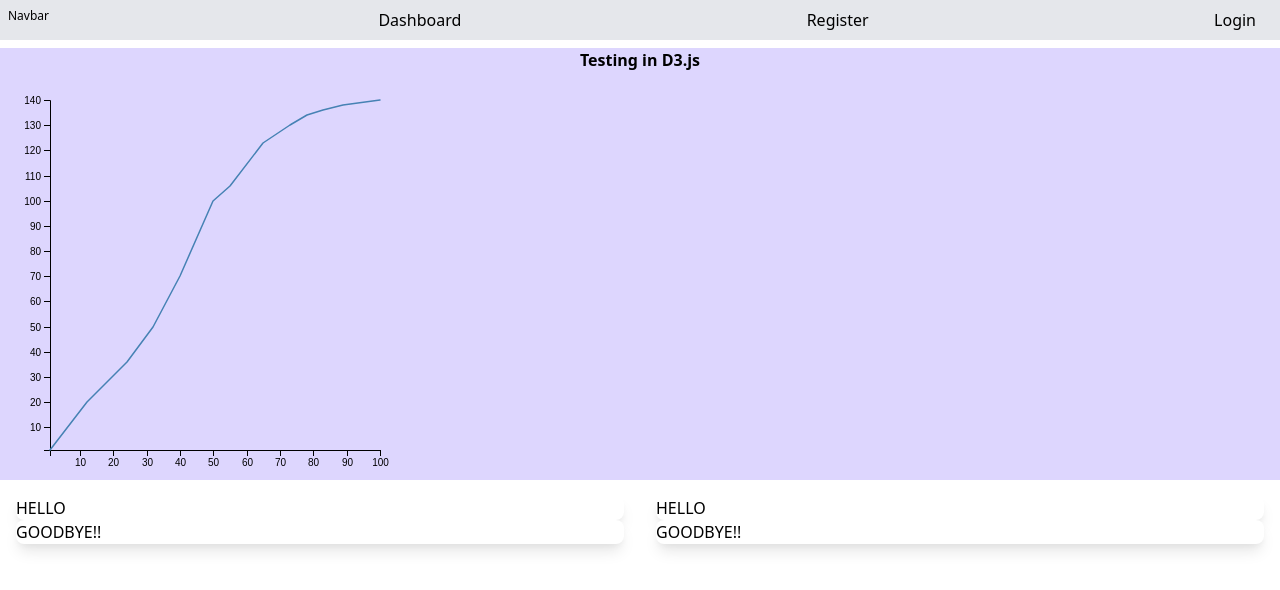
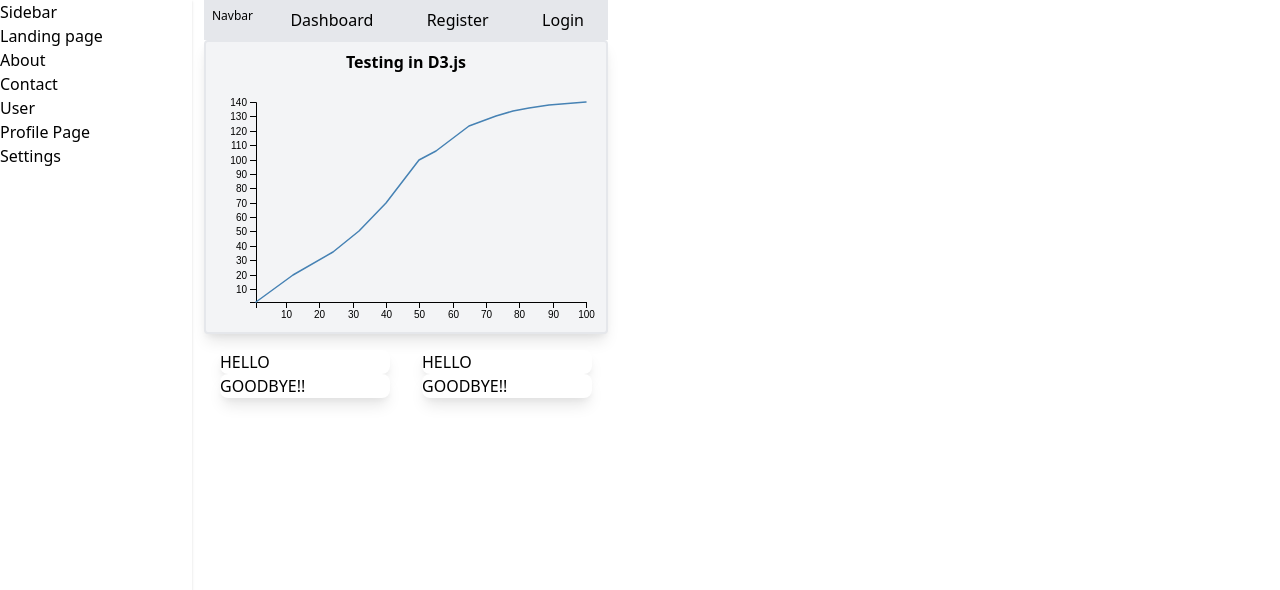
Before and after one commit to Virajj28/NextJS-Slack-, a Next.js app in the folder slack-clone/: page /dashboard in a window 1280 px wide. Shown: the top 590 px of the page. Built offline with nearby package versions, Linux system fonts and the light colour scheme.

Commit message:
sidebar done

```diff
--- /dev/null
+++ b/slack-clone/pages/components/Sidebar.js
@@ -0,0 +1,19 @@
+
+export default function Sidebar() {
+    return (
+        <div class="fixed h-full w-48 shadow">
+                    <h1>Sidebar</h1>
+                    <ul>
+                        <li>Landing page</li>
+                        <li>About</li>
+                        <li>Contact</li>
+                    </ul>
+                    <h1>User</h1>
+                    <ul>
+                        <li>Profile Page</li>
+                        <li>Settings</li>
+                    </ul>
+
+        </div>
+    )
+}
--- a/slack-clone/pages/dashboard.js
+++ b/slack-clone/pages/dashboard.js
@@ -1,5 +1,6 @@
 import Navbar from "./components/Navbar";
 import Cards from "./components/Cards";
+import Sidebar from "./components/Sidebar";
 import {useRef,useEffect} from "react";
 import * as D3 from "d3";
 
@@ -50,20 +51,23 @@ export default function dashboard(){
     },[]);
 
     return (
-        <div>
+    <> <Sidebar/>
+        <div class="grid justify-between ml-48 pl-3">
             {/* Sidebar */}
+
 
             {/* Navbar */}
             <div class="bg-gray-200 font-sm"><Navbar /></div>
 
             {/* Line Chart Graph */}
-            <div class="bg-purple-200">
+            <div class="bg-gray-100 border-2 rounded shadow-lg ">
                 <div class="font-bold text-center m-2">Testing in D3.js</div>
-                <svg ref={myRef} width="400" height="400"></svg>
+                <svg ref={myRef} width="400" height="250"></svg>
             </div>
 
             {/* Cards */}
             <Cards/>
         </div>
+        </>
     );
 };
```
